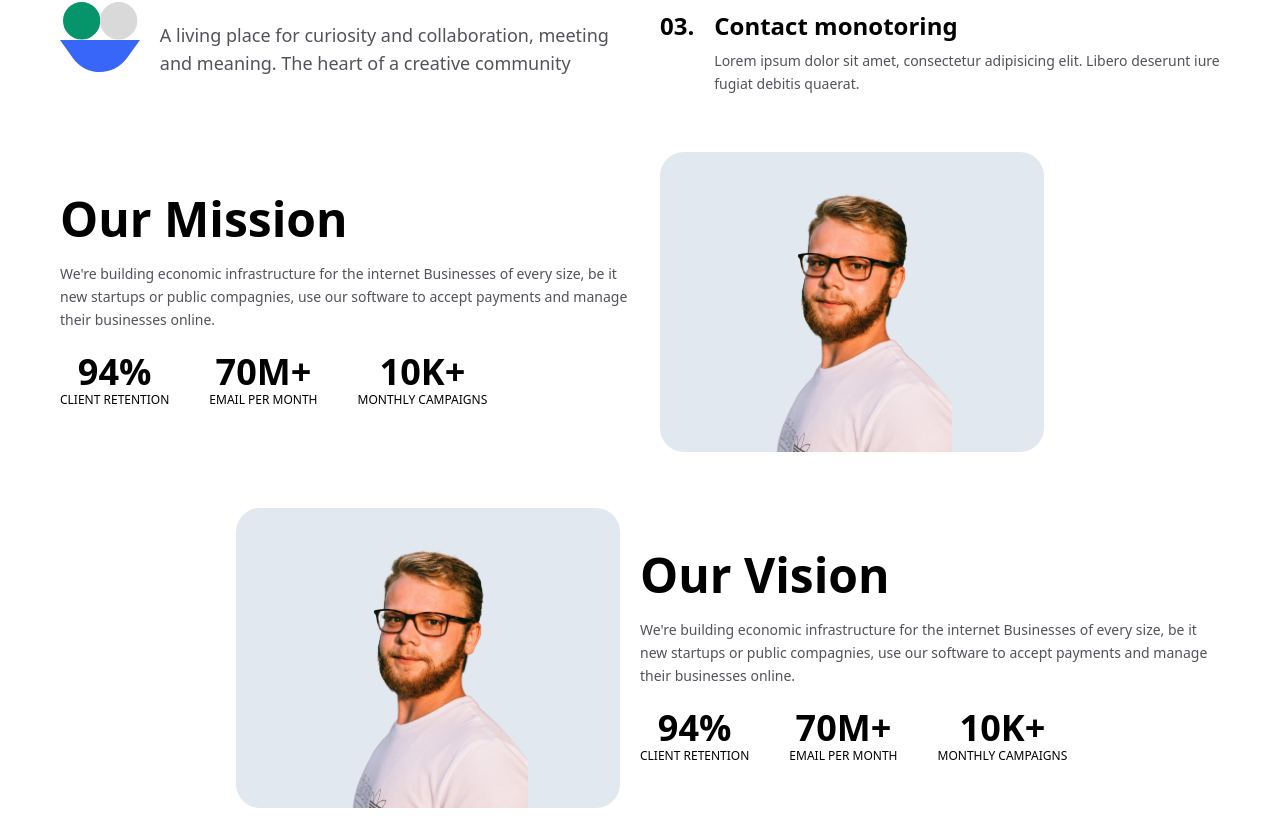
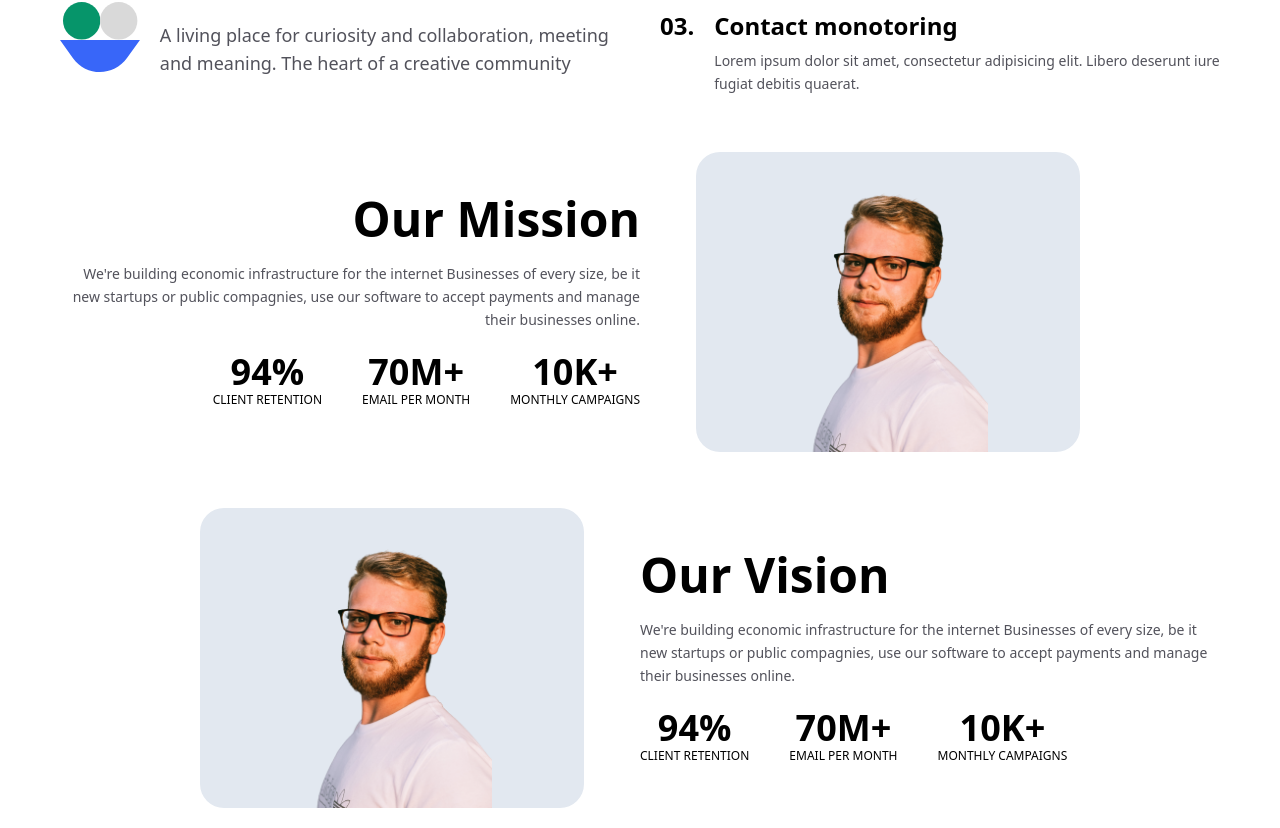
Before and after one commit to Wilson635/bolo, a Next.js app: page /about in a window 1280 px wide. Shown: the part 892-1720 px from the top of the page. Built offline with nearby package versions, Linux system fonts and the light colour scheme.

Commit message:
Update about.tsx

```diff
--- a/pages/about.tsx
+++ b/pages/about.tsx
@@ -1,7 +1,7 @@
 import Image from "next/image";
 import AboutPic from "@/public/assets/about-us.png";
+import Person1 from "@/public/assets/person1.png";
 import Icon from "@/public/assets/icon.svg";
-import Person1 from "@/public/assets/person1.png";
 import NavBar from "@/components/Navbar";
 import Footer from "@/components/Footer";
 const About = () => {
@@ -95,10 +95,10 @@ const About = () => {
             </div>
           </div>
         </div>
-        <div className="flex flex-col-reverse items-center gap-5 px-5 md:px-10 md:flex-row">
-          <div className="basis-1/2 flex flex-col gap-5 justify-evenly">
+        <div className="flex flex-col-reverse items-center gap-5 px-5 md:gap-14 md:px-10 md:flex-row">
+          <div className="basis-1/2 flex flex-col gap-5 justify-evenly items-center md:items-end">
             <div className="text-5xl font-bold">Our Mission</div>
-            <div className="text-sm text-zinc-600 leading-relaxed">
+            <div className="text-sm text-zinc-600 leading-relaxed text-center md:text-end">
               We&apos;re building economic infrastructure for the internet
               Businesses of every size, be it new startups or public compagnies,
               use our software to accept payments and manage their businesses
@@ -123,10 +123,10 @@ const About = () => {
             <Image src={Person1} alt={""} height={200} width={200} />
           </div>
         </div>
-        <div className="flex flex-col-reverse items-center my-14 gap-5 px-5 md:px-10 md:flex-row-reverse">
-          <div className="basis-1/2 flex flex-col gap-5 justify-evenly">
+        <div className="flex flex-col-reverse items-center my-14 gap-5 px-5 md:gap-14 md:px-10 md:flex-row-reverse">
+          <div className="basis-1/2 flex flex-col gap-5 justify-evenly items-center md:items-start">
             <div className="text-5xl font-bold">Our Vision</div>
-            <div className="text-sm text-zinc-600 leading-relaxed">
+            <div className="text-sm text-zinc-600 leading-relaxed text-center md:text-start">
               We&apos;re building economic infrastructure for the internet
               Businesses of every size, be it new startups or public compagnies,
               use our software to accept payments and manage their businesses
```
